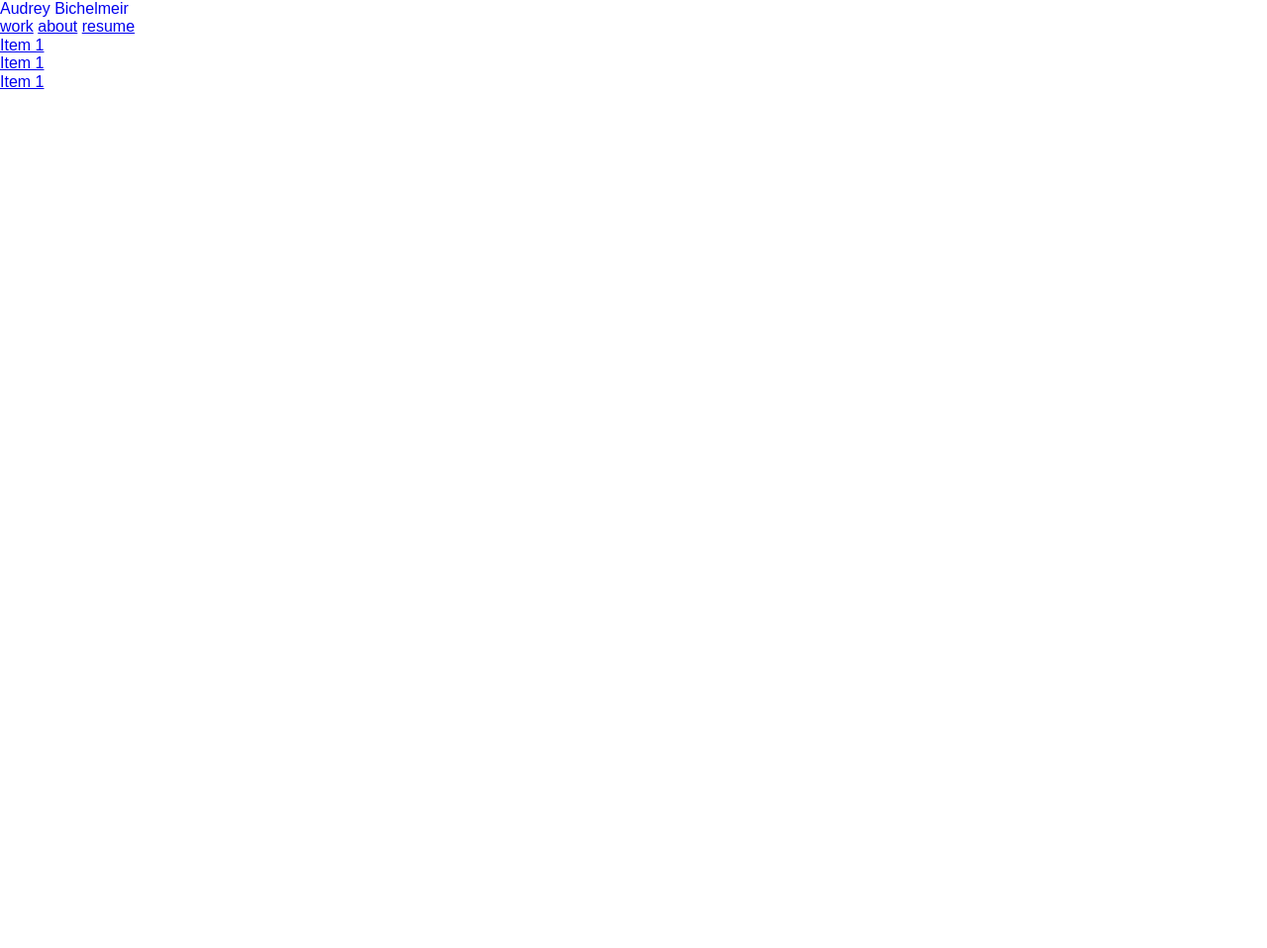
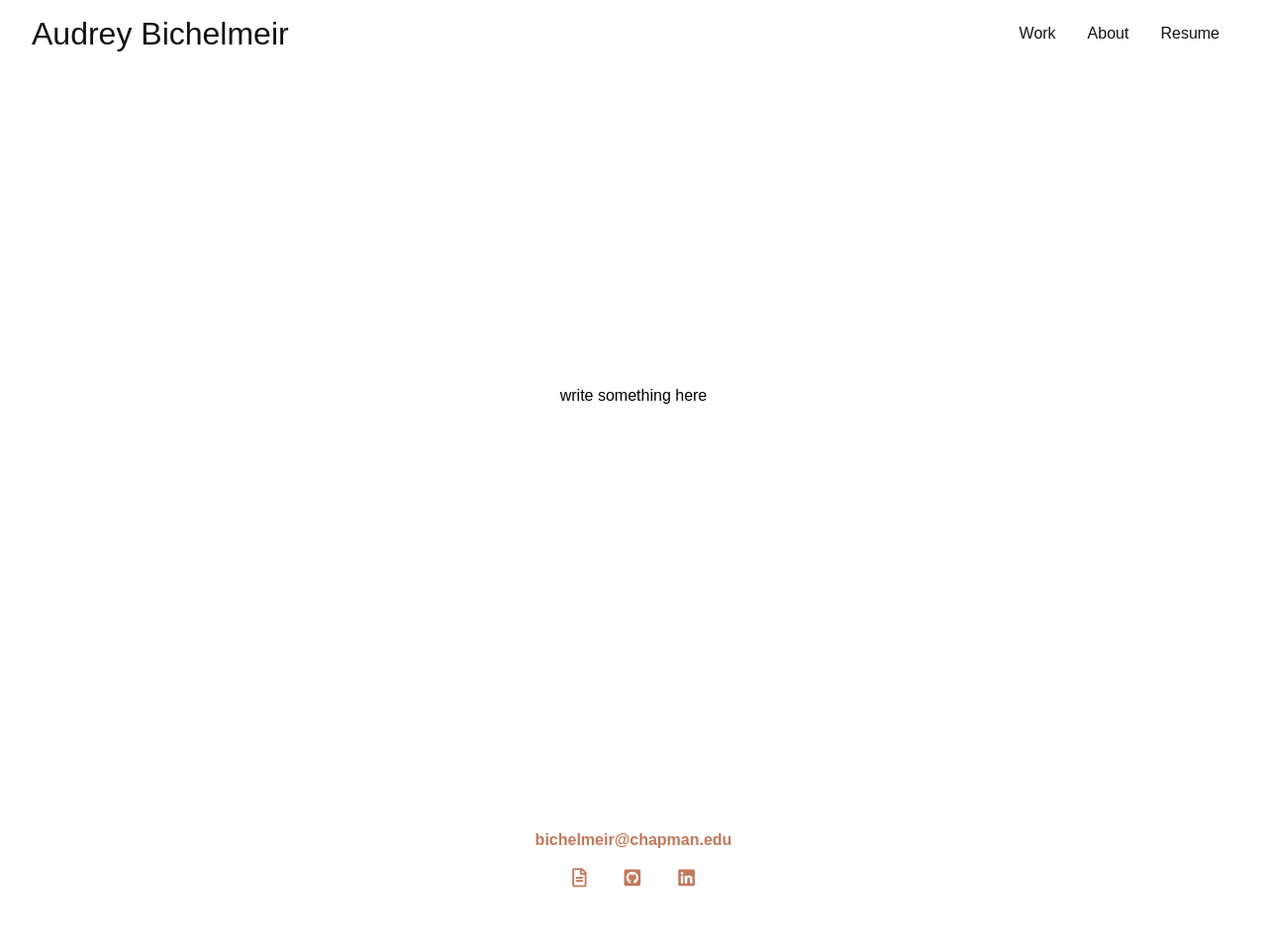
Before and after one commit to audreybichelmeir/audreybichelmeir.github.io, a plain HTML site: page work.html in a window 1280 px wide. Shown: the whole page at 99% size. Before the commit the page ends 800 px from the top, so only its background shows below. Drawn offline with nearby package versions, Linux system fonts and the light colour scheme.

Commit message:
applied to work and about characterustucs

```diff
--- a/css/style.css
+++ b/css/style.css
@@ -88,6 +88,10 @@ body {
 .menu-btn.open .menu-btn__lines::after {
   transform: rotate(-45deg) translate(-1.5rem, -1.5rem);
   background-color: #ffffff;
+}
+
+.section h1 {
+  padding:40px;
 }
 
 /* sections */
--- a/work.html
+++ b/work.html
@@ -6,33 +6,62 @@
         <title>Audrey Bichelmeir's Personal Website</title>
         <link rel="stylesheet" href="https://cdnjs.cloudflare.com/ajax/libs/normalize/7.0.0/normalize.min.css">
         <link rel="stylesheet" href="https://cdnjs.cloudflare.com/ajax/libs/font-awesome/5.11.2/css/all.css" integrity="sha256-46qynGAkLSFpVbEBog43gvNhfrOj+BmwXdxFgVK/Kvc=" crossorigin="anonymous" />
-
+        <script src="index.js" defer></script>
         <!-- fonts -->
         <!-- <link href="https://fonts.googleapis.com/css?family=Lora:400,700|Roboto+Slab:400,700&display=swap" rel="stylesheet"> -->
         <link rel="preconnect" href="https://fonts.gstatic.com">
         <link href="https://fonts.googleapis.com/css2?family=Roboto:wght@100&display=swap" rel="stylesheet">
         <link rel="stylesheet" href="css/style.css">
-
     </head>
     <body>
       <main>
-        <header>
-             <nav class="navbar">
-                 <div class ="nav-left">
-                     <a href="index.html" style="text-decoration:none" >Audrey Bichelmeir</a>
-                 </div>
-                 <div class="navlinks">
-                     <a href="work.html" class="nav-link">work</a>
-                     <a href="about.html" class="nav-link"> about</a>
-                     <a href="AudreyBichelmeirResume.pdf" class="nav-link">resume</a>
-                 </div>
-             </nav>
-         </header>
-         <ul>
-             <li><a href="#" >Item 1 </a></li>
-             <li><a href="#" >Item 1 </a></li>
-             <li><a href="#" >Item 1 </a></li>
-         </ul>
+        <!-- *****************  HEADER/ NAV  ***************** -->
+
+        <header class="header">
+        <a href="index.html" style="text-decoration:none">Audrey Bichelmeir</a>
+        <div class="menu-btn">
+          <div class="menu-btn__lines"></div>
+        </div>
+        <ul class="menu-items">
+          <li><a href="work.html" class="menu-item">Work</a></li>
+          <li><a href="about.html" class="menu-item">About</a></li>
+          <li><a href="AudreyBichelmeirResume.pdf" class="menu-item">Resume</a></li>
+        </ul>
+      </header>
+    <!-- *****************  INTRO  ***************** -->
+
+    <section class="section intro-section">
+      <div class="intro-col">
+        <p>
+        write something here
+      </p>
+      </div>
+    </section>
+
+          <!-- *****************  Footer  ***************** -->
+      <footer class="footer">
+
+        <a href="mailto:bichelmeir@chapman.edu" class="footer-link">bichelmeir@chapman.edu</a>
+          <ul class="social-list">
+            <li class="social-list_item">
+              <a href="AudreyBichelmeirResume.pdf" target="_blank" class="social-list_link">
+                <i class="far fa-file-alt"></i>
+              </a>
+            </li>
+
+            <li class="social-list_item">
+              <a href="https://github.com/audreybichelmeir" target="_blank" class="social-list_link" >
+                <i class="fab fa-github-square"></i>
+              </a>
+            </li>
+            <li class="social-list_item">
+              <a href="https://www.linkedin.com/in/audrey-bichelmeir" target="_blank" class=" social-list_link">
+                <i class="fab fa-linkedin"></i>
+              </a>
+            </li>
+          </ul>
+
+      </footer>
       </main>
     </body>
 </html>
```
Also changed, not shown: about.html (+23 -22 lines).
